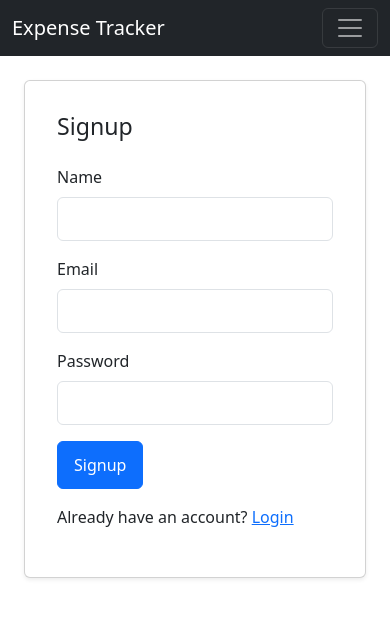
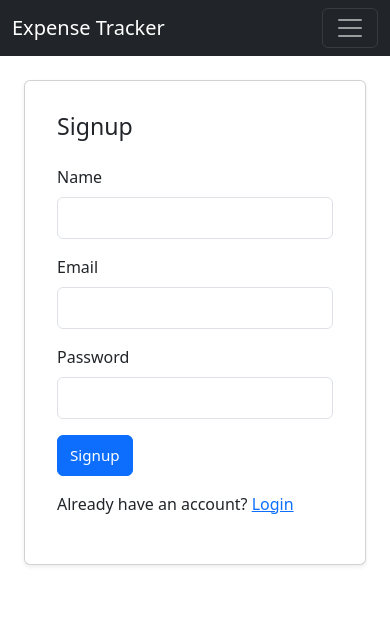
Before and after one commit to tanveerisonline/expense_tracker, a React (Vite) app in the folder client/: page /signup in a window 390 px wide. Shown: the top 618 px of the page. Built offline with nearby package versions, Linux system fonts and the light colour scheme; no server answers.

Commit message:
style(App.css): adjust mobile touch targets for better usability
Reduce padding and font sizes slightly on mobile to improve touch target spacing while maintaining accessibility

```diff
--- a/client/src/App.css
+++ b/client/src/App.css
@@ -39,12 +39,12 @@
   color: #888;
 }
 
-/* Mobile-friendly touch targets and spacing */
+/* Mobile-friendly touch targets and spacing (slightly smaller buttons) */
 @media (max-width: 576px) {
-  .btn { padding: 0.7rem 1rem; font-size: 1rem; }
-  .btn.btn-sm { padding: 0.6rem 0.9rem; font-size: 0.95rem; }
-  .form-control, .form-select { min-height: 44px; }
-  .pagination .page-link { min-width: 44px; min-height: 44px; line-height: 1.25; padding: 0.6rem 0.8rem; }
-  .table td, .table th { padding: 0.75rem; }
-  .navbar .nav-link { padding: 0.75rem 1rem; }
+  .btn { padding: 0.5rem 0.75rem; font-size: 0.95rem; }
+  .btn.btn-sm { padding: 0.45rem 0.7rem; font-size: 0.9rem; }
+  .form-control, .form-select { min-height: 42px; }
+  .pagination .page-link { min-width: 40px; min-height: 40px; line-height: 1.25; padding: 0.5rem 0.7rem; }
+  .table td, .table th { padding: 0.6rem; }
+  .navbar .nav-link { padding: 0.6rem 0.9rem; }
 }
```
